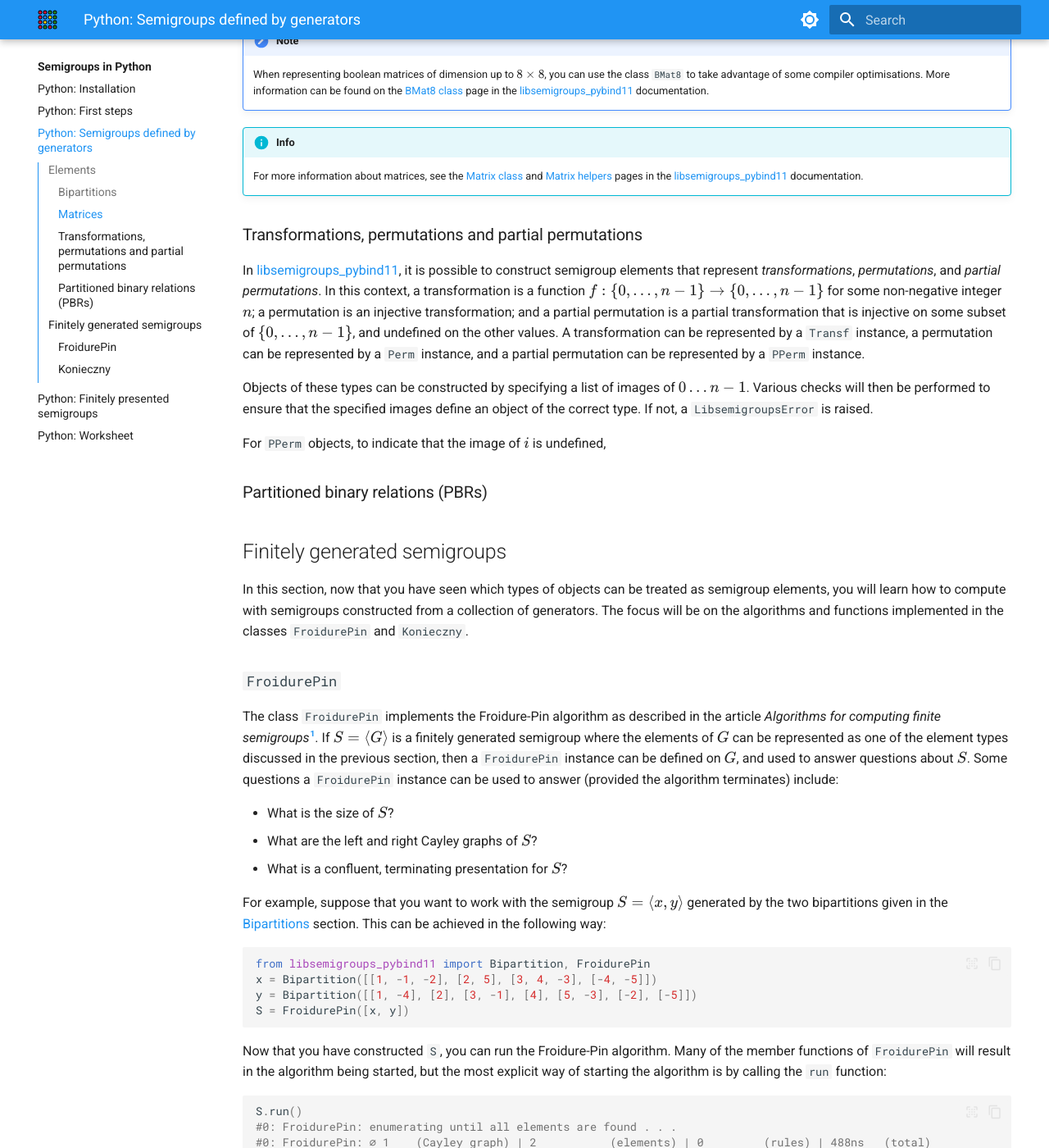
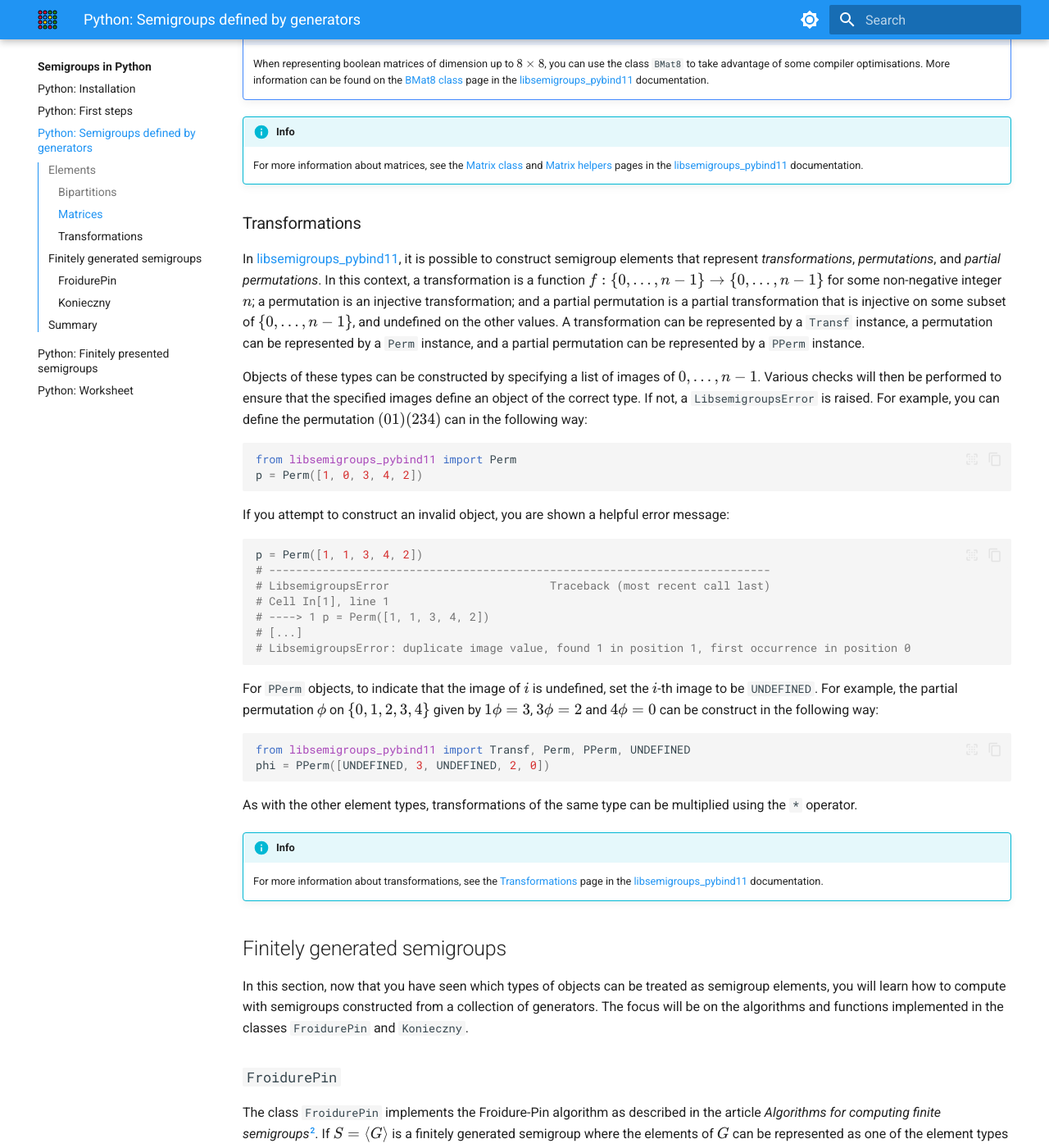
Before and after one commit to libsemigroups/tutorial, an MkDocs documentation site: the page built from docs/py/generated.md, in a window 1280 px wide and 1400 px high, scrolled down 4368 px. Shown: the whole window at 82% size. Built offline with MkDocs 1.6.1 and Material for MkDocs 9.7.7, drawn with Linux system fonts in a browser that asks for light colours; some of the changed text lies outside the part shown.

Commit message:
finish fin gen stuff

````diff
--- a/docs/py/generated.md
+++ b/docs/py/generated.md
@@ -1,19 +1,19 @@
 # Semigroups and monoids defined by generators
 
-If you followed the instructions on [the previous page](first-steps.md), you
-should now have a functioning version of [libsemigroups_pybind11][]. On this page,
-you will learn about semigroups defined by a collection of generators. In
+If you followed the instructions on previous two pages, you should now have a
+functioning version of [libsemigroups_pybind11][] and a way to use it. On this
+page, you will learn about semigroups defined by a collection of generators. In
 particular, you will learn which type of objects can be used as generators of a
 semigroup, and how to compute with semigroups defined by generators.
 
 ## Elements
 
 In [libsemigroups_pybind11][], there are several types of object that can be
-treated as elements of a semigroup, which are broken down into four categories:
+treated as elements of a semigroup. In this guide, we will focus on the
+following:
 
 1. bipartitions,
-1. matrices,
-1. partitioned binary relations (PBRs), and
+1. matrices, and
 1. transformations.
 
 In this section, you will learn how to construct objects of these types in
@@ -69,10 +69,10 @@
 </figure>
 
 A number of checks are performed on the list of blocks when trying to construct
-a `Bipartition` instance. In particular, it is checked that the blocks are:
+a `Bipartition` instance. In particular, it is checked that the blocks:
 
-- duplicate-free;
-- pairwise disjoint; and
+- are duplicate-free;
+- are pairwise disjoint; and
 - partition the set $\{-n, \ldots,  -1, 1, \ldots, n\}$ for some
   positive integer $n$.
 
@@ -105,11 +105,19 @@
 bipartition.random(7)
 ```
 
+[^1]:
+    Martin, P., & Mazorchuk, V. (2013). Partitioned binary relations.
+    Mathematica Scandinavica, 113(1), 30–52. http://www.jstor.org/stable/24493105
+
 !!! info
 
     For more information about bipartitions, see the [Bipartition class](https://libsemigroups.github.io/libsemigroups_pybind11/data-structures/elements/bipart/bipart.html) and
     [Bipartition helpers](https://libsemigroups.github.io/libsemigroups_pybind11/data-structures/elements/bipart/bipart-helpers.html)
-    pages in the [libsemigroups_pybind11][] documentation.
+    pages in the [libsemigroups_pybind11][] documentation. Additionally, if you
+    would like to be more general and define semigroup elements that represent
+    _partitioned binary relations_[^1], then see the
+    [PBR class](https://libsemigroups.github.io/libsemigroups_pybind11/data-structures/elements/pbr/class.html)
+    page.
 
 ### Matrices
 
@@ -225,7 +233,7 @@
     [Matrix helpers](https://libsemigroups.github.io/libsemigroups_pybind11/data-structures/elements/matrix/matrix-helpers.html)
     pages in the [libsemigroups_pybind11][] documentation.
 
-### Transformations, permutations and partial permutations
+### Transformations
 
 In [libsemigroups_pybind11][], it is possible to construct semigroup elements
 that represent _transformations_, _permutations_, and _partial permutations_. In
@@ -239,14 +247,47 @@
 instance.
 
 Objects of these types can be constructed by specifying a list of images of
-$0 \dots n - 1$. Various checks will then be performed to ensure that the
+$0, \dots, n - 1$. Various checks will then be performed to ensure that the
 specified images define an object of the correct type. If not, a
-`LibsemigroupsError` is raised.
+`LibsemigroupsError` is raised. For example, you can define the permutation
+$(0 1)(2 3 4)$ can in the following way:
 
-For `PPerm` objects, to indicate that the image of $i$ is
-undefined,
+```python
+from libsemigroups_pybind11 import Perm
+p = Perm([1, 0, 3, 4, 2])
+```
 
-### Partitioned binary relations (PBRs)
+If you attempt to construct an invalid object, you are shown a helpful error
+message:
+
+```python
+p = Perm([1, 1, 3, 4, 2])
+# ---------------------------------------------------------------------------
+# LibsemigroupsError                        Traceback (most recent call last)
+# Cell In[1], line 1
+# ----> 1 p = Perm([1, 1, 3, 4, 2])
+# [...]
+# LibsemigroupsError: duplicate image value, found 1 in position 1, first occurrence in position 0
+
+```
+
+For `PPerm` objects, to indicate that the image of $i$ is undefined, set the
+$i$-th image to be `UNDEFINED`. For example, the partial permutation $\phi$ on
+$\{0, 1, 2, 3, 4\}$ given by $1 \phi = 3$, $3 \phi = 2$ and $4 \phi = 0$ can be
+construct in the following way:
+
+```python
+from libsemigroups_pybind11 import Transf, Perm, PPerm, UNDEFINED
+phi = PPerm([UNDEFINED, 3, UNDEFINED, 2, 0])
+```
+
+As with the other element types, transformations of the same type can be
+multiplied using the `*` operator.
+
+!!! info
+
+    For more information about transformations, see the [Transformations](https://libsemigroups.github.io/libsemigroups_pybind11/data-structures/elements/transformations/index.html) page in the
+    [libsemigroups_pybind11][] documentation.
 
 ## Finitely generated semigroups
 
@@ -257,13 +298,13 @@
 
 ### `FroidurePin`
 
-[^1]:
+[^2]:
     Froidure, Véronique & Pin, Jean-Eric. (1997). Algorithms for computing
     finite semigroups. Foundations of Computational Mathematics.
     [https://doi.org/10.1007/978-3-642-60539-0_9](https://doi.org/10.1007/978-3-642-60539-0_9)
 
 The class `FroidurePin` implements the Froidure-Pin algorithm as described in
-the article _Algorithms for computing finite semigroups_[^1]. If
+the article _Algorithms for computing finite semigroups_[^2]. If
 $S = \langle G \rangle$ is a finitely generated semigroup where the elements of
 $G$ can be represented as one of the element types discussed in the previous
 section, then a `FroidurePin` instance can be defined on $G$, and used to answer
@@ -369,13 +410,13 @@
 
 ### `Konieczny`
 
-[^2]:
+[^3]:
     Konieczny, J. (1994). Green's equivalences in finite semigroups of binary
     relations. Semigroup Forum 48, 235–252.
     [https://doi.org/10.1007/BF02573672](https://doi.org/10.1007/BF02573672)
 
 The class `Konieczny` implements Konieczny’s algorithm as described in the
-article _Green's equivalences in finite semigroups of binary relations_[^2]. As
+article _Green's equivalences in finite semigroups of binary relations_[^3]. As
 with `FroidurePin` instances, a `Konieczny` instance can be constructed by
 specifying a list of generators to represent a finitely generated semigroup $S$.
 The algorithm can be performed by calling `run` and, if it terminates, the size,
@@ -447,7 +488,17 @@
 
     As with `FroidurePin`, the functions presented in this section only scratch
     the surface of the capabilities of the `Konieczny` class. For a full
-    description of the API the [Konieczny class](https://libsemigroups.github.io/libsemigroups_pybind11/main-algorithms/konieczny/konieczny.html#)
+    description of the API, see the [Konieczny class](https://libsemigroups.github.io/libsemigroups_pybind11/main-algorithms/konieczny/konieczny.html#)
     page in the [libsemigroups_pybind11][] documentation.
 
+## Summary
+
+On this page, you have learnt that `Bipartition`, `Matrix`, `Transf`, `Perm` and
+`PPerm` objects can be used to represent semigroup elements, and that the
+`FroidurePin` and `Konieczny` classes can be used to answer questions about
+finitely generated semigroups.
+
+On the next page, you will learn about computing with finitely presented
+semigroups
+
 [libsemigroups_pybind11]: https://libsemigroups.github.io/libsemigroups_pybind11/
````
Also changed, not shown: docs/index.md (+8 -2 lines), docs/images/qr.png (added).
